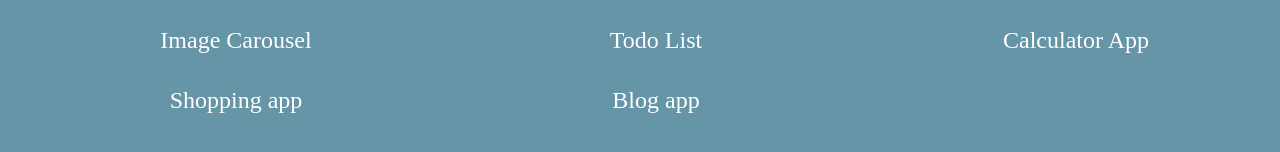
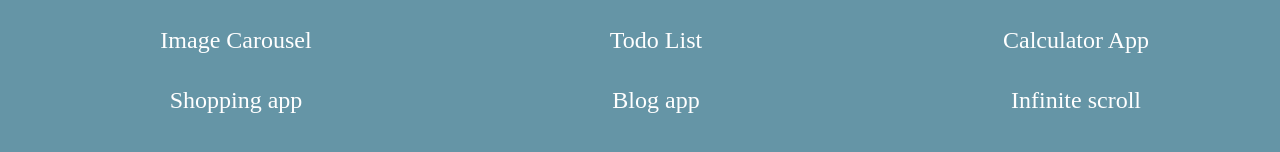
Before and after one commit to BbreeSwn/navigation-app, a React (Create React App) app: page /project in a window 1280 px wide. Shown: the part 396-548 px from the top of the page. Built offline with nearby package versions, Linux system fonts and the light colour scheme.

Commit message:
add project

```diff
--- a/src/data/ProjectLink.js
+++ b/src/data/ProjectLink.js
@@ -70,6 +70,11 @@ const projectLink = [
     projectTitle: "Blog app",
     link: "https://swn-blog-application.netlify.app/",
   },
+  {
+    projectId: 15,
+    projectTitle: "Infinite scroll",
+    link: "https://swn-infinite-scroll.netlify.app/"
+  }
 
 ];
 
```
